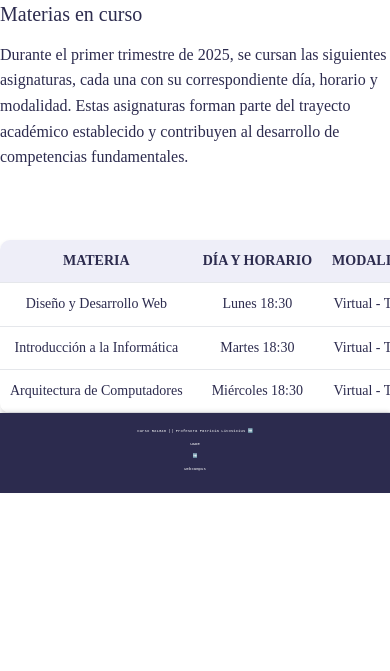
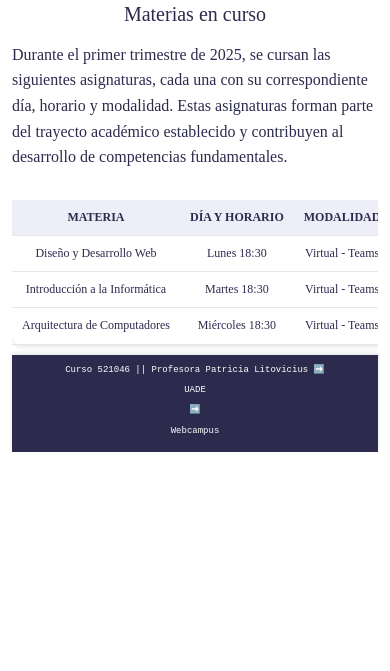
Before and after one commit to analiafascie/Primer_parcial, a plain HTML site: page index.html in a window 390 px wide. Shown: the part 173-844 px from the top of the page. Drawn offline with Linux system fonts and the light colour scheme; a web font is replaced by a local one.

Commit message:
Add files via upload

```diff
--- a/style.css
+++ b/style.css
@@ -95,50 +95,48 @@ p {
 
 /* === TABLAS === */
 .tabla-scroll {
+  width: 100%;
+  max-width: 100%;
   overflow-x: auto;
-  width: 100%;
+  -webkit-overflow-scrolling: touch;
+  margin-top: 20px;
+  padding-bottom: 10px;
 }
 
-.tabla-scroll table {
-  min-width: 480px;
-}
-
-table {
+.tabla-cuadricula {
+  min-width: 500px;
   width: 100%;
   border-collapse: collapse;
-  margin-top: 40px;
   background-color: #ffffff;
   border-radius: 10px;
   box-shadow: 0 2px 4px rgba(0, 0, 0, 0.1);
-  overflow: hidden;
   table-layout: auto;
 }
 
-th, td {
-  padding: 20px;
+.tabla-cuadricula th,
+.tabla-cuadricula td {
+  padding: 16px;
   font-size: 16px;
+  white-space: nowrap;
   text-align: center;
   border-bottom: 1px solid #e5e7eb;
-
 }
 
-th {
+.tabla-cuadricula th {
   background-color: #eeeef8;
   font-weight: 600;
   text-transform: uppercase;
-
 }
 
-tr:nth-child(even) {
+.tabla-cuadricula tr:nth-child(even) {
   background-color: #ffffff;
-
 }
 
-tr:hover {
+.tabla-cuadricula tr:hover {
   background-color: #e2dbf3;
 }
 
-td:first-child {
+.tabla-cuadricula td:first-child {
   font-weight: 500;
 }
 
@@ -311,7 +309,7 @@ footer {
 /* === RESPONSIVE === */
 @media (max-width: 768px) {
   body {
-    padding: 0 0px 60px;
+    padding: 0 16px 40px;
   }
 
   h1 {
@@ -321,10 +319,11 @@ footer {
 
   h2 {
     font-size: 24px;
+    text-align: center;
   }
 
   h3 {
-    font-size: 16px;
+    font-size: 18px;
   }
 
   p {
@@ -333,6 +332,7 @@ footer {
 
   .botonera {
     position: static;
+    display: none;
     flex-direction: column;
     align-items: center;
     text-align: center;
@@ -341,13 +341,22 @@ footer {
     box-shadow: none;
   }
 
+  .botonera.show {
+    display: flex;
+  }
+
+  .menu-toggle {
+    display: block;
+  }
+
   .sobre_mi-container {
     flex-direction: column;
     align-items: flex-start;
+    text-align: left;
   }
 
   .sobre_mi-texto {
-    text-align: left;
+    width: 100%;
   }
 
   .cuadro {
@@ -360,36 +369,53 @@ footer {
     display: block;
   }
 
-  footer {
-    position: static;
-    padding: 15px 10px;
-    font-size: 12px;
-    width: 100%;
+  .tabla-scroll {
+    max-width: 100%;
+    overflow-x: auto;
   }
 
-  .tabla-scroll {
-    max-width: 100%;
+  .tabla-cuadricula {
+    min-width: 100%;
   }
 
-  table {
-    display: block;
-    overflow-x: auto;
+  .tabla-cuadricula th,
+  .tabla-cuadricula td {
+    padding: 10px 12px;
+    font-size: 14px;
     white-space: nowrap;
   }
 
-  th, td {
-    font-size: 14px;
+  footer {
+    position: static;
     padding: 10px;
+    font-size: 10px;
+    width: 100%;
+    text-align: center;
+  }
+
+  .footer-link {
+    font-size: 10px;
+    margin: 4px;
   }
 }
 
 @media (max-width: 480px) {
+  body {
+    padding: 0 12px 30px;
+  }
+
   h1 {
     font-size: 28px;
+    text-align: center;
   }
 
   h2 {
     font-size: 20px;
+    text-align: center;
+  }
+
+  h3 {
+    font-size: 16px;
   }
 
   p {
@@ -400,13 +426,21 @@ footer {
     gap: 8px;
   }
 
+  .tabla-cuadricula th,
+  .tabla-cuadricula td {
+    font-size: 12px;
+    padding: 8px 10px;
+  }
+
   footer {
-font-size: 4px;
-}
+    font-size: 9px;
+    padding: 8px;
+  }
 
   .footer-link {
     display: block;
     margin: 6px 0;
+    font-size: 9px;
   }
 }
 
@@ -423,22 +457,3 @@ font-size: 4px;
   top: 16px;
   right: 16px;
 }
-
-@media (max-width: 768px) {
-  .menu-toggle {
-    display: block;
-  }
-
-  .botonera {
-    display: none;
-  }
-
-  .botonera.show {
-    display: flex;
-    flex-direction: column;
-    align-items: center;
-    background-color: #2c2b4e;
-    gap: 10px;
-    padding: 10px 0;
-  }
-}
```
